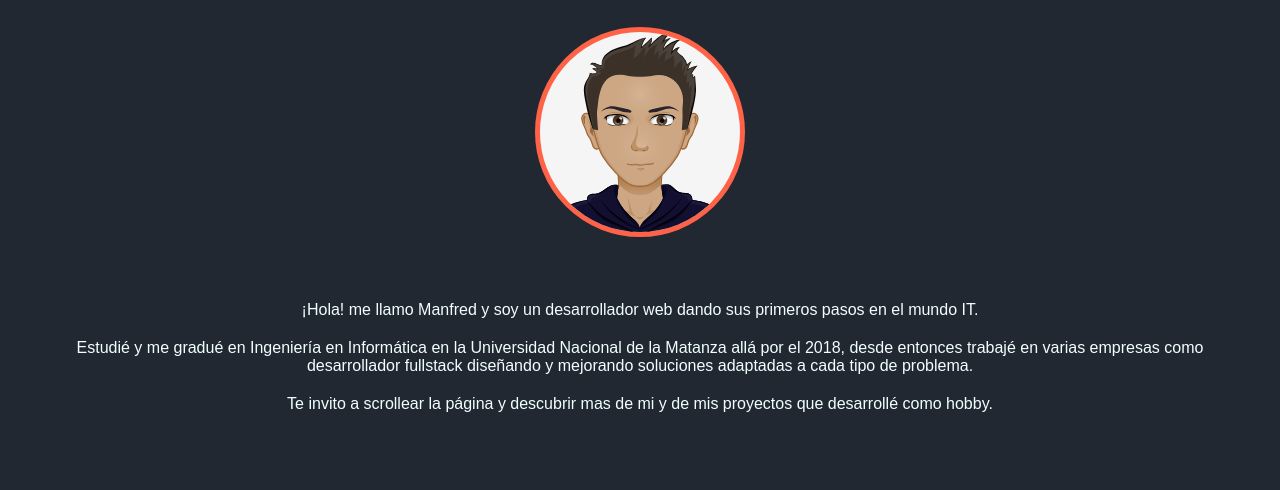
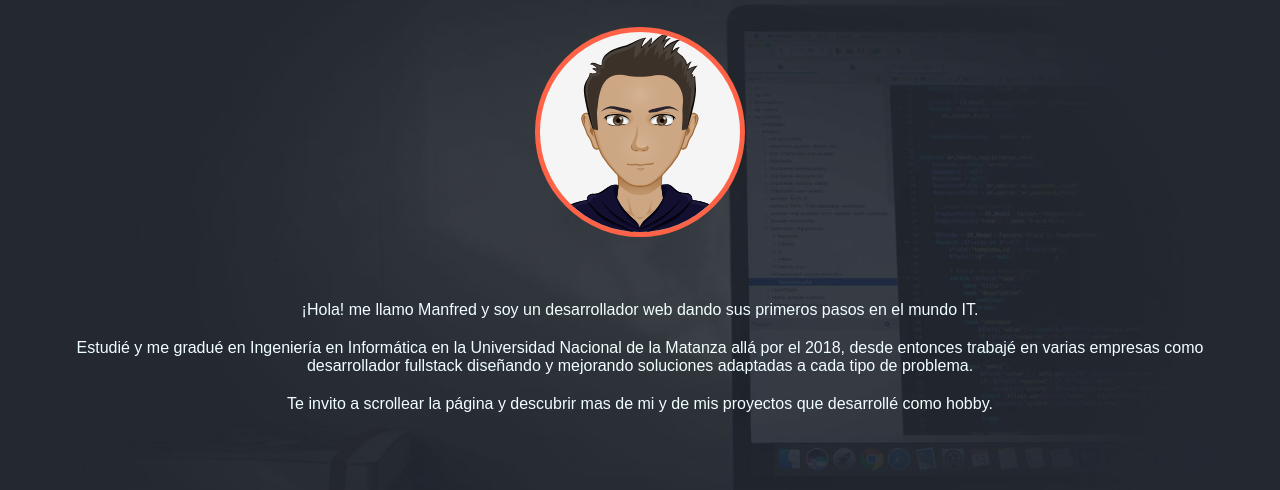
Before and after one commit to manfredcamacho/portfolio, a plain HTML site: page index.html in a window 1280 px wide. Shown: the part 163-653 px from the top of the page. Drawn offline with Linux system fonts and the light colour scheme; a web font is replaced by a local one.

Commit message:
fix background name

```diff
--- a/css/styles.css
+++ b/css/styles.css
@@ -45,7 +45,7 @@ hr{
 
 .page-wrapper{
 	min-height: 100vh;
-	background: url("../img/background-x.jpg") no-repeat top center fixed;
+	background: url("../img/background.jpg") no-repeat top center fixed;
 	background-size: cover;
 }
 
```
